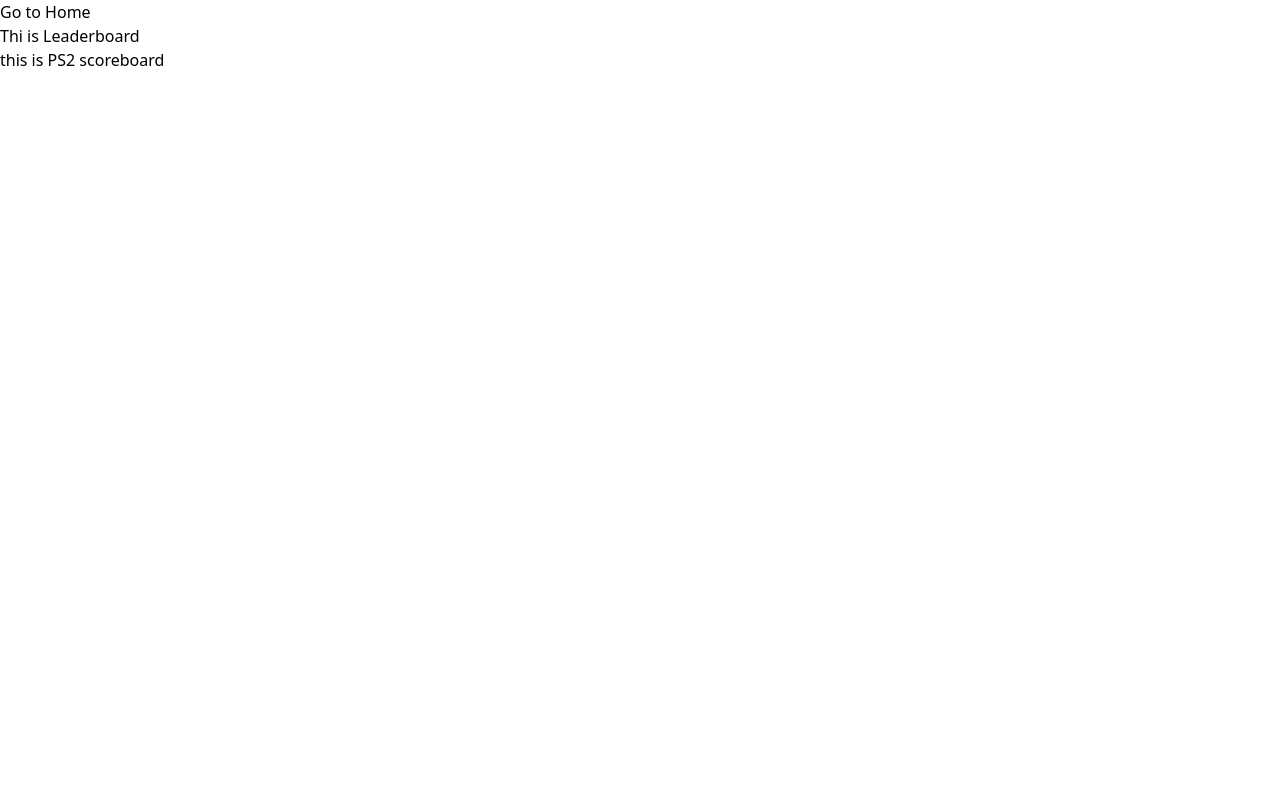
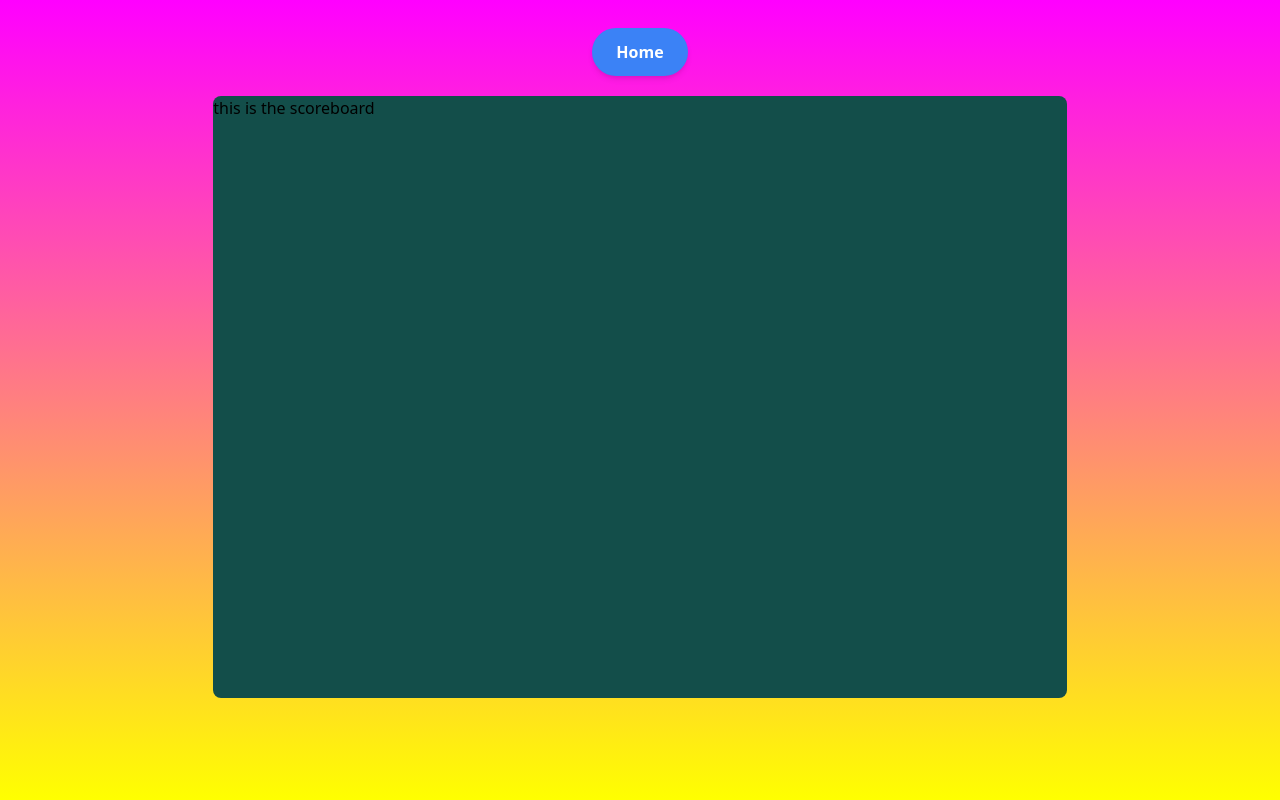
Before and after one commit to DasTapan/seek-and-spot, a React (Vite) app: page /leaderboard in a window 1280 px wide. Built offline with nearby package versions, Linux system fonts and the light colour scheme; no server answers; the database is empty.

Commit message:
Position Leaderboard elements

```diff
--- a/src/components/Leaderboard.jsx
+++ b/src/components/Leaderboard.jsx
@@ -2,13 +2,19 @@ import { Link, Outlet } from "react-router-dom";
 
 const Leaderboard = () => {
   return (
-    <>
-      <Link to="/">
-        <button type="button">Go to Home</button>
+    <div className="wrapper flex min-h-screen flex-col items-center bg-gradient-to-b from-[#FF00FF] to-[#FFFF00] pt-7">
+      <Link to="/" className="mb-5">
+        <button
+          type="button"
+          className="transform rounded-full bg-blue-500 px-6 py-3 font-bold text-white shadow-md transition-all hover:scale-110"
+        >
+          Home
+        </button>
       </Link>
-      <h1>Thi is Leaderboard</h1>
-      <Outlet />
-    </>
+      <div className="leaderboard w-2/3 grow-[0.85] rounded-lg bg-teal-900">
+        <Outlet />
+      </div>
+    </div>
   );
 };
 
--- a/src/pages/Canvas.jsx
+++ b/src/pages/Canvas.jsx
@@ -3,9 +3,9 @@ import { useEffect } from "react";
 import fetchUserScore from "../helper/fetchUserScore";
 
 const Canvas = ({ canvas }) => {
-  useEffect(() => {
-    fetchUserScore(canvas);
-  }, [canvas]);
+  // useEffect(() => {
+  //   fetchUserScore(canvas);
+  // }, [canvas]);
 
   const displayCanvasName = (string) => {
     switch (string) {
@@ -25,7 +25,11 @@ const Canvas = ({ canvas }) => {
     throw Error("Unknown input ", string);
   };
 
-  return <h3>this is {displayCanvasName(canvas)} scoreboard</h3>;
+  return (
+    <div className="leaderboard">
+      <h3>this is the scoreboard</h3>
+    </div>
+  );
 };
 
 Canvas.propTypes = {
```
